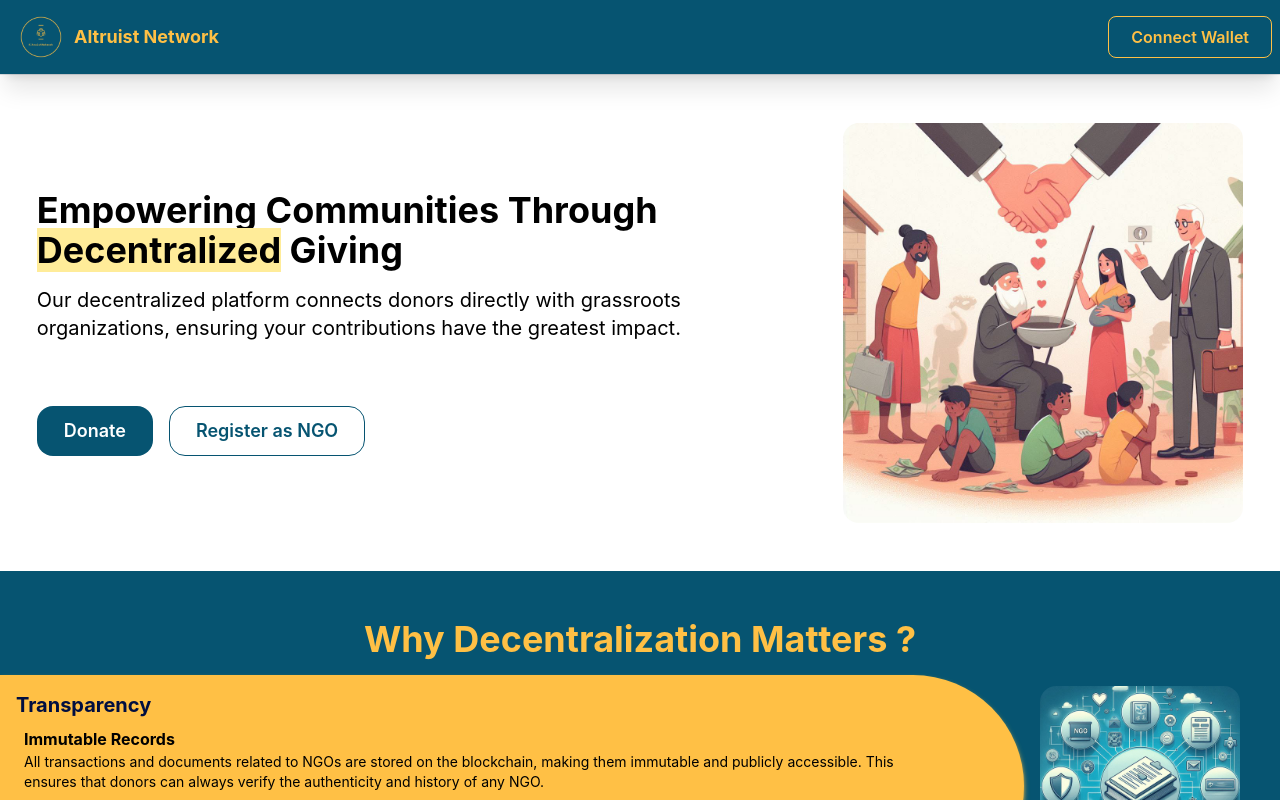
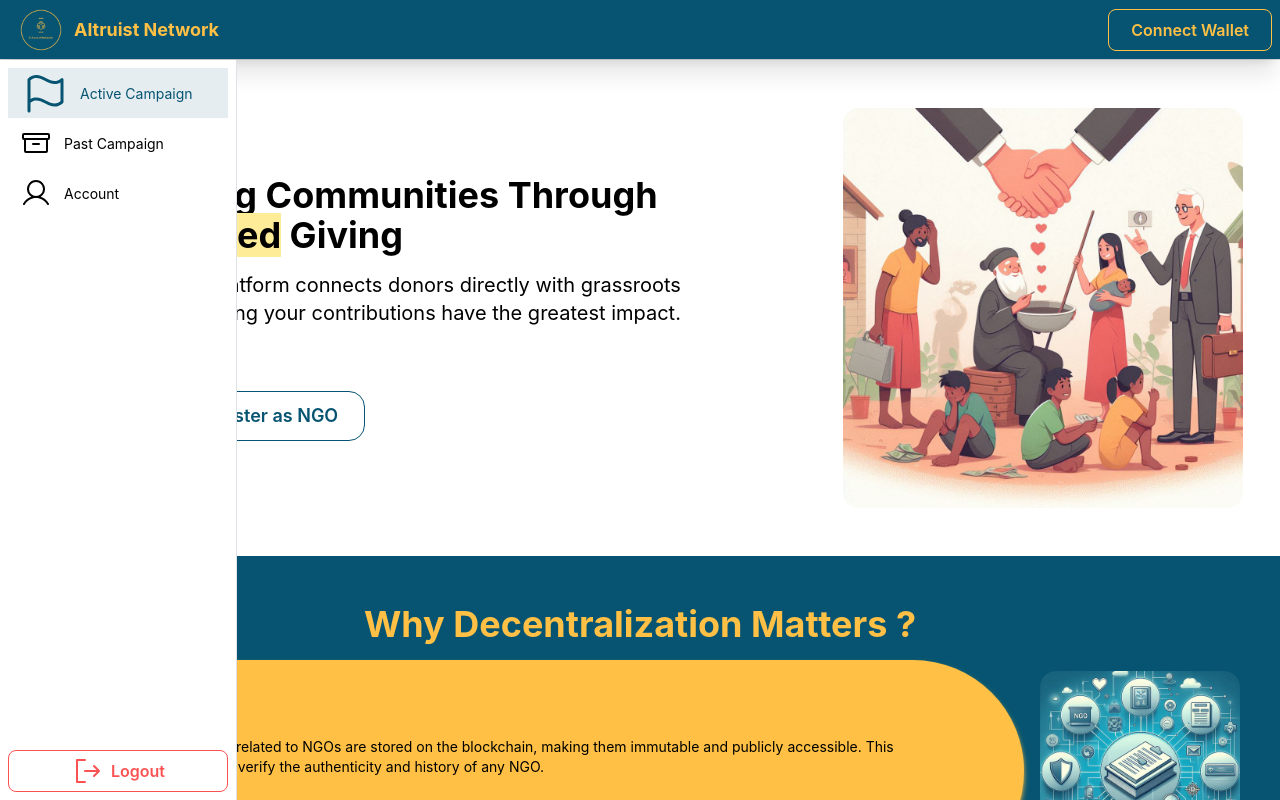
Before and after one commit to Ankesh2004/Altruist-Network, a Next.js app in the folder frontend/: page / in a window 1280 px wide. Shown: the top 800 px of the page. Built offline with nearby package versions, Linux system fonts and the light colour scheme.

Commit message:
feat: Navbar

```diff
--- /dev/null
+++ b/frontend/public/icons/Archive.jsx
@@ -0,0 +1,17 @@
+import React from "react";
+
+function Archive() {
+  return (
+    <svg
+      xmlns="http://www.w3.org/2000/svg"
+      width="32"
+      height="32"
+      fill="currentColor"
+      viewBox="0 0 256 256"
+    >
+      <path d="M224 48H32a16 16 0 00-16 16v24a16 16 0 0016 16v88a16 16 0 0016 16h160a16 16 0 0016-16v-88a16 16 0 0016-16V64a16 16 0 00-16-16zm-16 144H48v-88h160zm16-104H32V64h192v24zM96 136a8 8 0 018-8h48a8 8 0 010 16h-48a8 8 0 01-8-8z"></path>
+    </svg>
+  );
+}
+
+export default Archive;
--- /dev/null
+++ b/frontend/public/icons/Logout.jsx
@@ -0,0 +1,17 @@
+import React from "react";
+
+function Icon() {
+  return (
+    <svg
+      xmlns="http://www.w3.org/2000/svg"
+      width="32"
+      height="32"
+      fill="currentColor"
+      viewBox="0 0 256 256"
+    >
+      <path d="M120 216a8 8 0 01-8 8H48a8 8 0 01-8-8V40a8 8 0 018-8h64a8 8 0 010 16H56v160h56a8 8 0 018 8zm109.66-93.66l-40-40a8 8 0 00-11.32 11.32L204.69 120H112a8 8 0 000 16h92.69l-26.35 26.34a8 8 0 0011.32 11.32l40-40a8 8 0 000-11.32z"></path>
+    </svg>
+  );
+}
+
+export default React.memo(Icon);
--- /dev/null
+++ b/frontend/public/icons/User.jsx
@@ -0,0 +1,17 @@
+import React from "react";
+
+function User() {
+  return (
+    <svg
+      xmlns="http://www.w3.org/2000/svg"
+      width="32"
+      height="32"
+      fill="currentColor"
+      viewBox="0 0 256 256"
+    >
+      <path d="M230.92 212c-15.23-26.33-38.7-45.21-66.09-54.16a72 72 0 10-73.66 0c-27.39 8.94-50.86 27.82-66.09 54.16a8 8 0 1013.85 8c18.84-32.56 52.14-52 89.07-52s70.23 19.44 89.07 52a8 8 0 1013.85-8zM72 96a56 56 0 1156 56 56.06 56.06 0 01-56-56z"></path>
+    </svg>
+  );
+}
+
+export default React.memo(User);
--- a/frontend/src/app/layout.tsx
+++ b/frontend/src/app/layout.tsx
@@ -5,9 +5,8 @@ import "./globals.css";
 // All packages except `@mantine/hooks` require styles imports
 import "@mantine/core/styles.css";
 import { ColorSchemeScript, MantineProvider,Button } from "@mantine/core";
-import Image from "next/image";
-import Link from "next/link";
-import logo from "../../public/logos/logo.png";
+import Header from "@/components/shared/Header";
+import Navbar from "@/components/shared/Navbar";
 
 export default function RootLayout({
   children,
@@ -22,23 +21,20 @@ export default function RootLayout({
       <body className="custom-scrollbar">
         <MantineProvider defaultColorScheme="light">
           <AppShell
-            header={{ height: 75 }}
+            header={{ height: 60 }}
             footer={{ height: 150 }}
           >
             <AppShell.Header>
-              <div className="w-full h-full flex flex-row items-center justify-between p-2 shadow-xl bg-secondaryColor">
-                <Link href={"/"} className="flex flex-row items-center p-2 gap-2">
-                  <Image src={logo} alt="Logo" width={50} height={50} />
-                  <h2 className="text-primaryColor text-lg font-bold">
-                    Altruist Network
-                  </h2>
-                </Link>
-                <Button variant="outline" color="#ffc045" size="md" radius="md" >Connect Wallet</Button>
-              </div>
-
+              <Header />
             </AppShell.Header>
 
-            <AppShell.Main>{children}</AppShell.Main>
+            <AppShell.Navbar className="p-2" h="calc(100vh - var(--app-shell-header-height, 0px))">
+              <Navbar/>
+            </AppShell.Navbar>
+
+            <AppShell.Main h="calc(100vh - var(--app-shell-header-height, 0px))">
+              {children}
+            </AppShell.Main>
           </AppShell>
         </MantineProvider>
       </body>
--- /dev/null
+++ b/frontend/src/components/shared/Header.tsx
@@ -0,0 +1,23 @@
+import React from "react";
+import Image from "next/image";
+import Link from "next/link";
+import logo from "../../../public/logos/logo.png";
+import { Button } from "@mantine/core";
+
+const Header = () => {
+  return (
+    <div className="w-full h-full flex flex-row items-center justify-between p-2 shadow-xl bg-secondaryColor">
+      <Link href={"/"} className="flex flex-row items-center p-2 gap-2">
+        <Image src={logo} alt="Logo" width={50} height={50} />
+        <h2 className="text-primaryColor text-lg font-bold">
+          Altruist Network
+        </h2>
+      </Link>
+      <Button variant="outline" color="#ffc045" size="md" radius="md">
+        Connect Wallet
+      </Button>
+    </div>
+  );
+};
+
+export default Header;
--- /dev/null
+++ b/frontend/src/components/shared/Navbar.tsx
@@ -0,0 +1,46 @@
+import { useState } from "react";
+import CampaignFlag from "../../../public/icons/CampaignFlag";
+import User from "../../../public/icons/User";
+import Archive from "../../../public/icons/Archive";
+import Logout from "../../../public/icons/Logout";
+import { NavLink, Button } from "@mantine/core";
+
+const data = [
+  { icon: CampaignFlag, label: "Active Campaign", color: "#065471" },
+  {
+    icon: Archive,
+    label: "Past Campaign",
+    color: "#065471",
+  },
+  { icon: User, label: "Account", color: "#065471" },
+];
+
+const Navbar = () => {
+  const [active, setActive] = useState(0);
+  const items = data.map((item, index) => (
+    <NavLink
+      href="#required-for-focus"
+      key={item.label}
+      active={index === active}
+      label={item.label}
+      leftSection={<item.icon />}
+      onClick={() => setActive(index)}
+      color={item.color}
+      h={50}
+    />
+  ));
+
+  return (
+    <div className="w-[220px] h-full flex flex-col justify-between">
+      <div>{items}</div>
+      <Button variant="outline" color="red" size="md" radius="md">
+        <div className="flex flex-row gap-2 items-center">
+          <Logout />
+          Logout
+        </div>
+      </Button>
+
+    </div>
+  );
+};
+export default Navbar;
```
